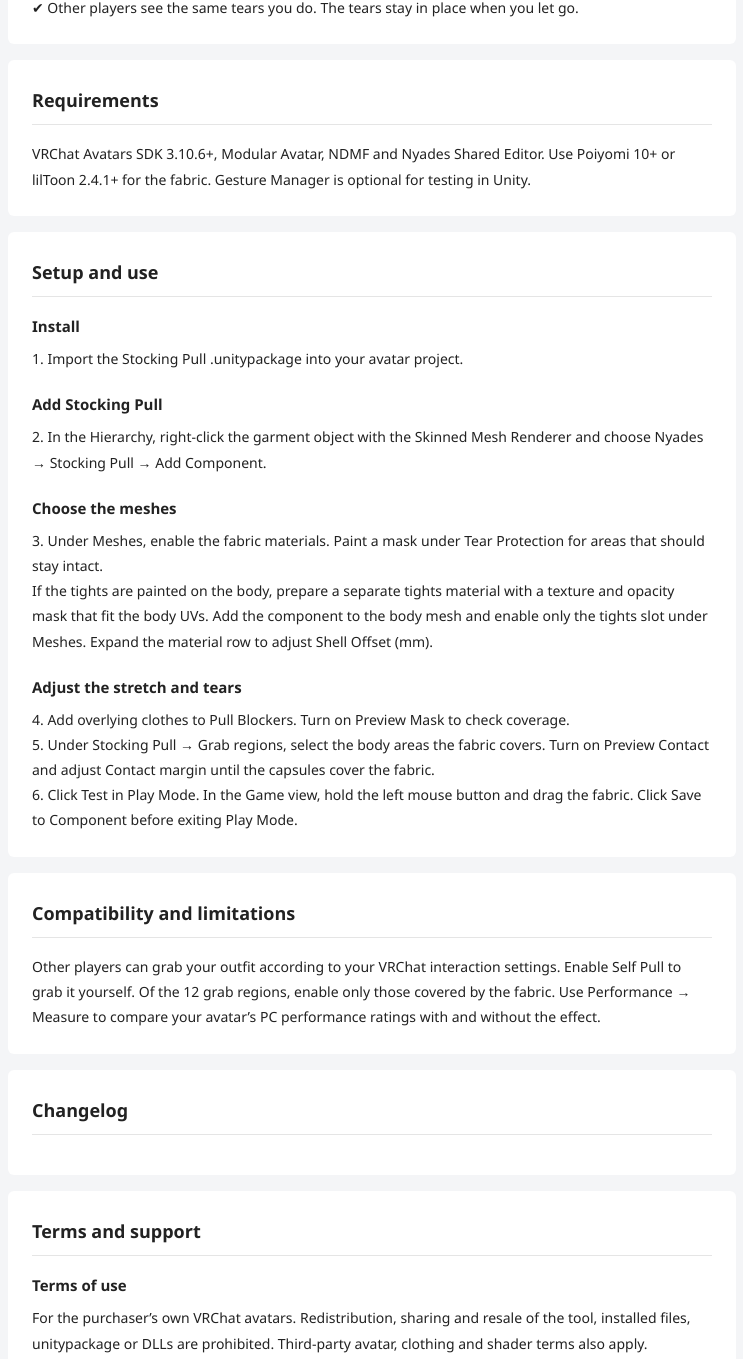
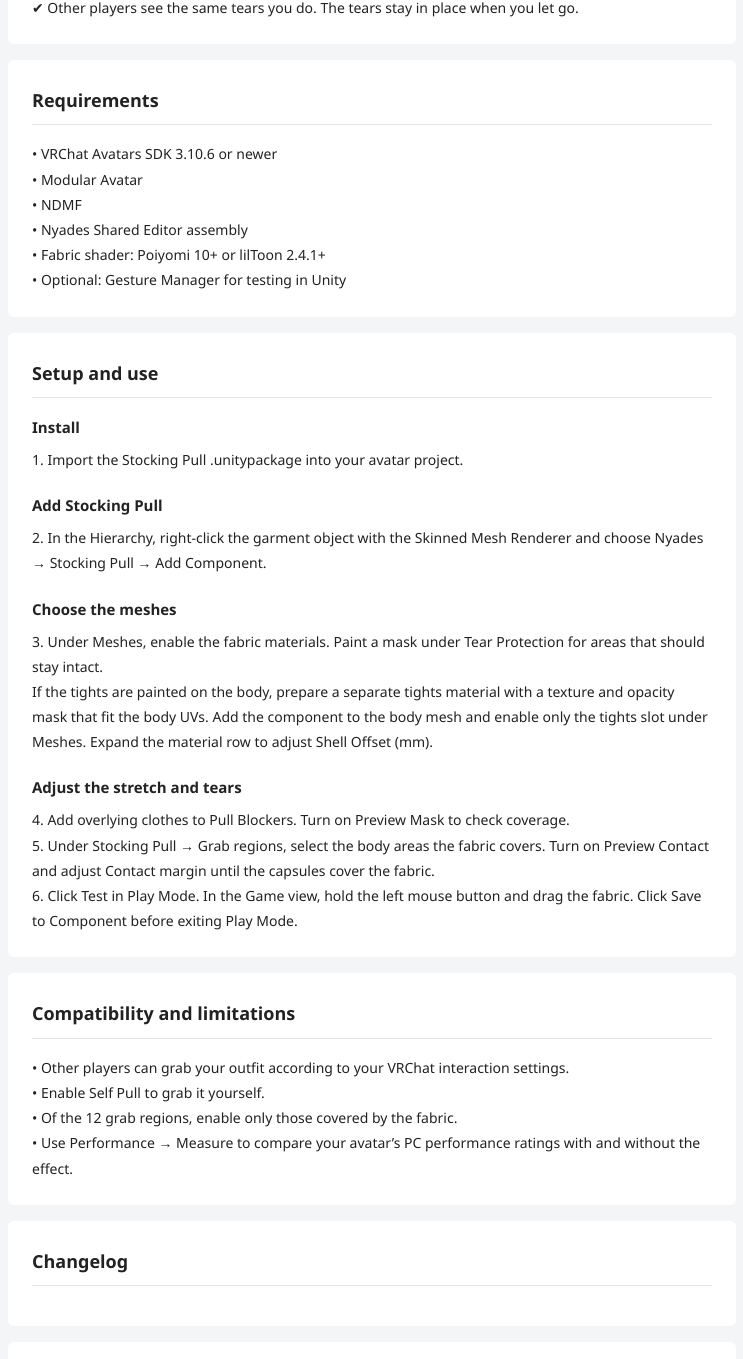
Before and after one commit to N1ades/VERSIONS, a plain HTML site: page docs/StockingPull/en/index.html in a window 1280 px wide. Shown: the part 1075-2434 px from the top of the page, without its empty margins (268-1011 px from the left). Drawn offline with Linux system fonts and the light colour scheme.

Commit message:
Use BodyPen list formatting for requirements and limitations

```diff
--- a/docs/StockingPull/en/index.html
+++ b/docs/StockingPull/en/index.html
@@ -56,9 +56,17 @@
 <section class="card"><h1>Nyades - Stocking Pull</h1><a class="booth large" href="https://nyades.booth.pm/items/9219429">Open on BOOTH ↗</a></section>
 <section class="card"><p class="text">Grab a stocking or sleeve on a VRChat avatar and pull until the fabric tears. Use Repair in the avatar menu to mend it.</p></section>
 <section class="card"><h2>Features</h2><p class="text">■ Pull together with friends<br>✔ You and your friends can pull at 2 spots at once by default. You can raise the limit to 8.<br><br>■ ASMR-style tearing sounds<br>✔ Hear the fabric rip as the stockings tear. You can replace the sounds for stretching, release and repair.<br><br>■ Hold longer for a bigger tear<br>✔ Keep the fabric stretched a little longer to create a larger tear.<br><br>■ Layer the effect over your existing material<br>✔ Use it on skinned body or clothing meshes with lilToon or Poiyomi. The fabric layer uses the existing geometry.<br><br>■ Widen an existing tear<br>✔ Tear the same spot again to make the opening larger.<br><br>■ Pull blockers<br>✔ Add a leg band to Pull Blockers so the fabric stretches around it.<br><br>■ Stretch and tear appearance<br>✔ Adjust how far the stretch extends from your fingertips, how sheer the fabric becomes and how it catches the light. Customize the length and width of each tear, its edges, frayed threads and how nearby tears join together.<br><br>■ Synced tears<br>✔ Other players see the same tears you do. The tears stay in place when you let go.</p></section>
-<section class="card"><h2>Requirements</h2><p class="text">VRChat Avatars SDK 3.10.6+, Modular Avatar, NDMF and Nyades Shared Editor. Use Poiyomi 10+ or lilToon 2.4.1+ for the fabric. Gesture Manager is optional for testing in Unity.</p></section>
+<section class="card"><h2>Requirements</h2><p class="text">• VRChat Avatars SDK 3.10.6 or newer
+• Modular Avatar
+• NDMF
+• Nyades Shared Editor assembly
+• Fabric shader: Poiyomi 10+ or lilToon 2.4.1+
+• Optional: Gesture Manager for testing in Unity</p></section>
 <section class="card"><h2>Setup and use</h2><h3>Install</h3><p class="text">1. Import the Stocking Pull .unitypackage into your avatar project.</p><h3>Add Stocking Pull</h3><p class="text">2. In the Hierarchy, right-click the garment object with the Skinned Mesh Renderer and choose Nyades → Stocking Pull → Add Component.</p><h3>Choose the meshes</h3><p class="text">3. Under Meshes, enable the fabric materials. Paint a mask under Tear Protection for areas that should stay intact.<br>If the tights are painted on the body, prepare a separate tights material with a texture and opacity mask that fit the body UVs. Add the component to the body mesh and enable only the tights slot under Meshes. Expand the material row to adjust Shell Offset (mm).</p><h3>Adjust the stretch and tears</h3><p class="text">4. Add overlying clothes to Pull Blockers. Turn on Preview Mask to check coverage.<br>5. Under Stocking Pull → Grab regions, select the body areas the fabric covers. Turn on Preview Contact and adjust Contact margin until the capsules cover the fabric.<br>6. Click Test in Play Mode. In the Game view, hold the left mouse button and drag the fabric. Click Save to Component before exiting Play Mode.</p></section>
-<section class="card"><h2>Compatibility and limitations</h2><p class="text">Other players can grab your outfit according to your VRChat interaction settings. Enable Self Pull to grab it yourself. Of the 12 grab regions, enable only those covered by the fabric. Use Performance → Measure to compare your avatar’s PC performance ratings with and without the effect.</p></section>
+<section class="card"><h2>Compatibility and limitations</h2><p class="text">• Other players can grab your outfit according to your VRChat interaction settings.
+• Enable Self Pull to grab it yourself.
+• Of the 12 grab regions, enable only those covered by the fabric.
+• Use Performance → Measure to compare your avatar’s PC performance ratings with and without the effect.</p></section>
 <section class="card"><h2>Changelog</h2></section>
 <section class="card"><h2>Terms and support</h2>
 <h3>Terms of use</h3><p class="text">For the purchaser’s own VRChat avatars. Redistribution, sharing and resale of the tool, installed files, unitypackage or DLLs are prohibited. Third-party avatar, clothing and shader terms also apply.</p>
```
Also changed, not shown: docs/StockingPull/ko/index.html (+10 -2 lines), docs/StockingPull/ru/index.html (+10 -2 lines).
